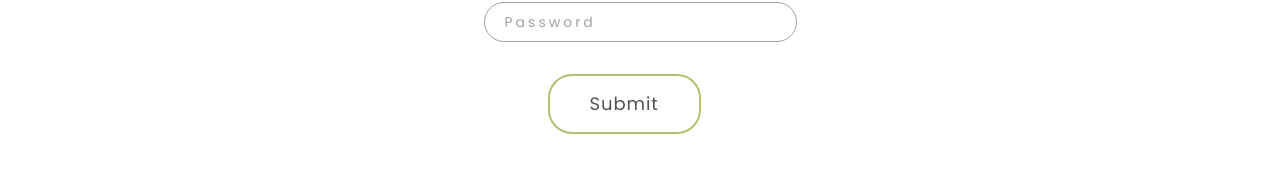
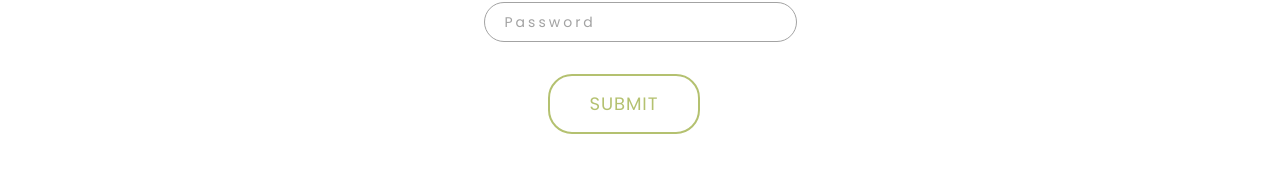
Before and after one commit to Cecimartinez/que-comemos, a React (Vite) app in the folder que-comemos-app/: page /sign-in in a window 1280 px wide. Shown: the part 586-758 px from the top of the page. Built offline with nearby package versions, Linux system fonts and the light colour scheme.

Commit message:
Form component updated

```diff
--- a/que-comemos-app/src/components/Form/Form.jsx
+++ b/que-comemos-app/src/components/Form/Form.jsx
@@ -7,11 +7,9 @@ import { Button } from "@/components/ui/button"
 import {
   Form,
   FormControl,
-  FormDescription,
   FormField,
   FormItem,
   FormLabel,
-  FormMessage,
 } from "@/components/ui/form"
 import { Input } from "@/components/ui/input"
 
@@ -80,7 +78,7 @@ export function ProfileForm() {
             </FormItem>
           )}
         />
-        <Button className=" text-neutral-600 border-2 rounded-3xl border-[#B4c170] mx-16 text-lg tracking-wider  py-7 px-10 font-poppins focus:bg-[#b4c17067] focus:text-neutral-500" type="submit"> Submit</Button>
+        <Button className=" text-[#B4c170] uppercase  border-2 rounded-3xl border-[#B4c170] mx-16 text-lg tracking-wider  py-7 px-10 font-poppins focus:bg-[#b4c17067] focus:text-neutral-500 font-medium" type="submit"> Submit</Button>
       </form>
     </Form>
   )
```
